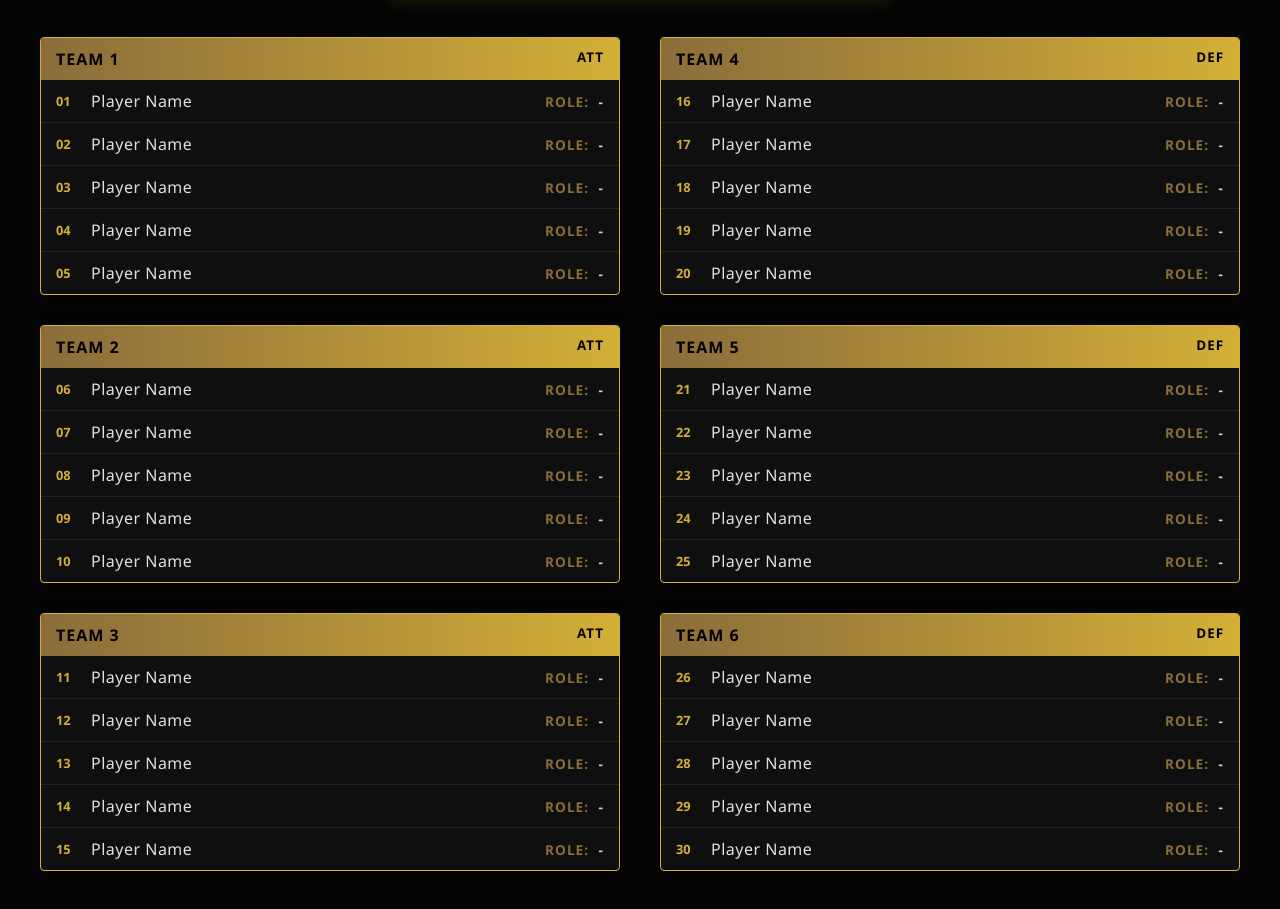
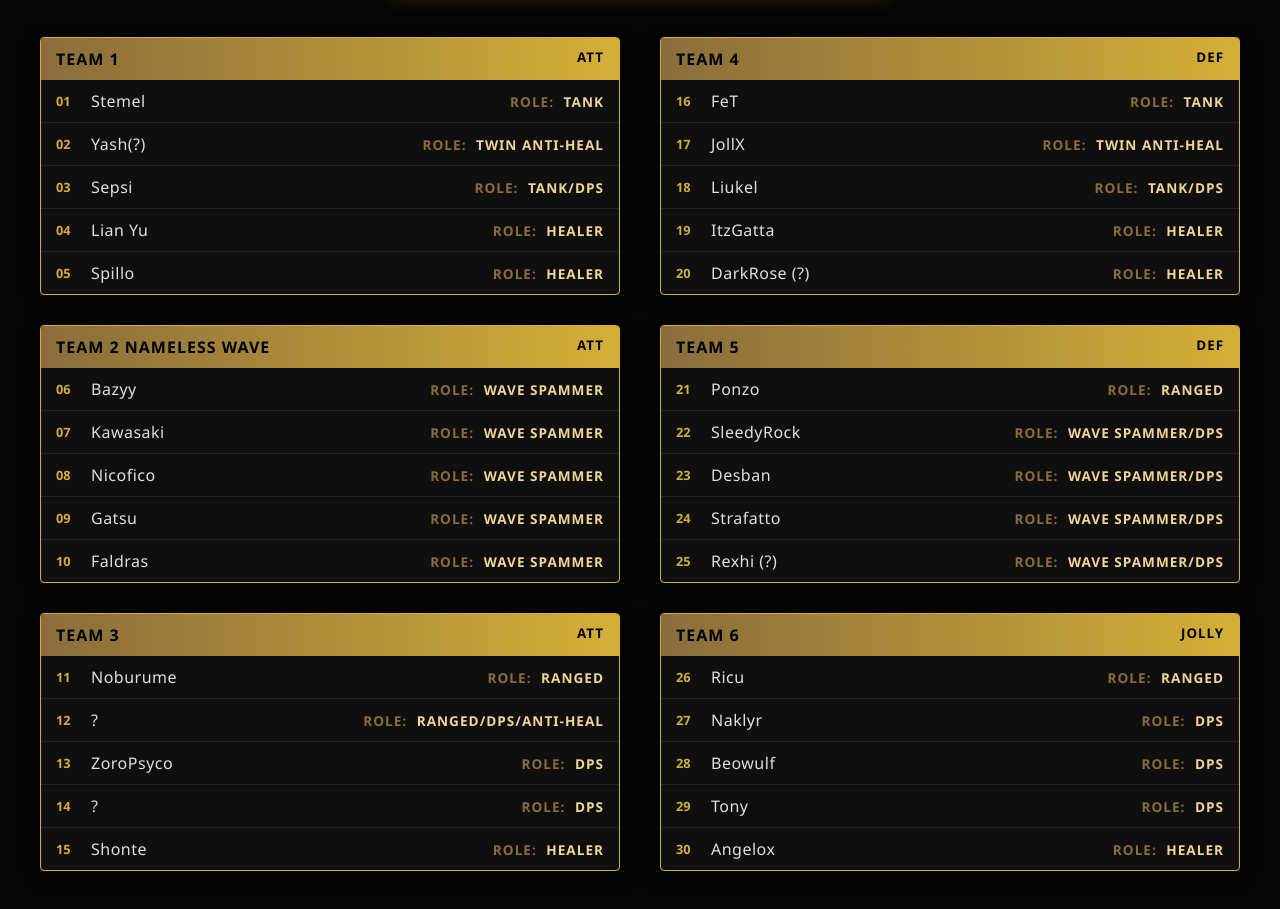
Before and after one commit to Stemel93/app-magnati, a plain HTML site: page partecipanti-gvg.html in a window 1280 px wide. Shown: the part 417-1326 px from the top of the page. Drawn offline with Linux system fonts and the light colour scheme.

Commit message:
update partecipanti

```diff
--- a/partecipanti-gvg.html
+++ b/partecipanti-gvg.html
@@ -217,98 +217,98 @@
               <li class="player-item">
                 <div class="player-info">
                   <span class="player-num">01</span
-                  ><span class="player-name">Player Name</span>
+                  ><span class="player-name">Stemel</span>
                 </div>
                 <div class="player-role">
-                  Role: <span class="role-value">-</span>
+                  Role: <span class="role-value">Tank</span>
                 </div>
               </li>
               <li class="player-item">
                 <div class="player-info">
                   <span class="player-num">02</span
-                  ><span class="player-name">Player Name</span>
+                  ><span class="player-name">Yash(?)</span>
                 </div>
                 <div class="player-role">
-                  Role: <span class="role-value">-</span>
+                  Role: <span class="role-value">Twin Anti-Heal</span>
                 </div>
               </li>
               <li class="player-item">
                 <div class="player-info">
                   <span class="player-num">03</span
-                  ><span class="player-name">Player Name</span>
+                  ><span class="player-name">Sepsi</span>
                 </div>
                 <div class="player-role">
-                  Role: <span class="role-value">-</span>
+                  Role: <span class="role-value">Tank/DPS</span>
                 </div>
               </li>
               <li class="player-item">
                 <div class="player-info">
                   <span class="player-num">04</span
-                  ><span class="player-name">Player Name</span>
+                  ><span class="player-name">Lian Yu</span>
                 </div>
                 <div class="player-role">
-                  Role: <span class="role-value">-</span>
+                  Role: <span class="role-value">Healer</span>
                 </div>
               </li>
               <li class="player-item">
                 <div class="player-info">
                   <span class="player-num">05</span
-                  ><span class="player-name">Player Name</span>
+                  ><span class="player-name">Spillo</span>
                 </div>
                 <div class="player-role">
-                  Role: <span class="role-value">-</span>
+                  Role: <span class="role-value">Healer</span>
                 </div>
               </li>
             </ul>
           </div>
           <div class="team-box">
             <div class="team-header">
-              <span>Team 2</span> <small>ATT</small>
+              <span>Team 2 Nameless Wave</span> <small>ATT</small>
             </div>
             <ul class="player-list">
               <li class="player-item">
                 <div class="player-info">
                   <span class="player-num">06</span
-                  ><span class="player-name">Player Name</span>
+                  ><span class="player-name">Bazyy</span>
                 </div>
                 <div class="player-role">
-                  Role: <span class="role-value">-</span>
+                  Role: <span class="role-value">Wave Spammer</span>
                 </div>
               </li>
               <li class="player-item">
                 <div class="player-info">
                   <span class="player-num">07</span
-                  ><span class="player-name">Player Name</span>
+                  ><span class="player-name">Kawasaki</span>
                 </div>
                 <div class="player-role">
-                  Role: <span class="role-value">-</span>
+                  Role: <span class="role-value">Wave Spammer</span>
                 </div>
               </li>
               <li class="player-item">
                 <div class="player-info">
                   <span class="player-num">08</span
-                  ><span class="player-name">Player Name</span>
+                  ><span class="player-name">Nicofico</span>
                 </div>
                 <div class="player-role">
-                  Role: <span class="role-value">-</span>
+                  Role: <span class="role-value">Wave Spammer</span>
                 </div>
               </li>
               <li class="player-item">
                 <div class="player-info">
                   <span class="player-num">09</span
-                  ><span class="player-name">Player Name</span>
+                  ><span class="player-name">Gatsu</span>
                 </div>
                 <div class="player-role">
-                  Role: <span class="role-value">-</span>
+                  Role: <span class="role-value">Wave Spammer</span>
                 </div>
               </li>
               <li class="player-item">
                 <div class="player-info">
                   <span class="player-num">10</span
-                  ><span class="player-name">Player Name</span>
+                  ><span class="player-name">Faldras</span>
                 </div>
                 <div class="player-role">
-                  Role: <span class="role-value">-</span>
+                  Role: <span class="role-value">Wave Spammer</span>
                 </div>
               </li>
             </ul>
@@ -321,46 +321,46 @@
               <li class="player-item">
                 <div class="player-info">
                   <span class="player-num">11</span
-                  ><span class="player-name">Player Name</span>
+                  ><span class="player-name">Noburume</span>
                 </div>
                 <div class="player-role">
-                  Role: <span class="role-value">-</span>
+                  Role: <span class="role-value">Ranged</span>
                 </div>
               </li>
               <li class="player-item">
                 <div class="player-info">
                   <span class="player-num">12</span
-                  ><span class="player-name">Player Name</span>
+                  ><span class="player-name">?</span>
                 </div>
                 <div class="player-role">
-                  Role: <span class="role-value">-</span>
+                  Role: <span class="role-value">Ranged/DPS/Anti-heal</span>
                 </div>
               </li>
               <li class="player-item">
                 <div class="player-info">
                   <span class="player-num">13</span
-                  ><span class="player-name">Player Name</span>
+                  ><span class="player-name">ZoroPsyco</span>
                 </div>
                 <div class="player-role">
-                  Role: <span class="role-value">-</span>
+                  Role: <span class="role-value">DPS</span>
                 </div>
               </li>
               <li class="player-item">
                 <div class="player-info">
                   <span class="player-num">14</span
-                  ><span class="player-name">Player Name</span>
+                  ><span class="player-name">?</span>
                 </div>
                 <div class="player-role">
-                  Role: <span class="role-value">-</span>
+                  Role: <span class="role-value">DPS</span>
                 </div>
               </li>
               <li class="player-item">
                 <div class="player-info">
                   <span class="player-num">15</span
-                  ><span class="player-name">Player Name</span>
+                  ><span class="player-name">Shonte</span>
                 </div>
                 <div class="player-role">
-                  Role: <span class="role-value">-</span>
+                  Role: <span class="role-value">Healer</span>
                 </div>
               </li>
             </ul>
@@ -376,46 +376,46 @@
               <li class="player-item">
                 <div class="player-info">
                   <span class="player-num">16</span
-                  ><span class="player-name">Player Name</span>
+                  ><span class="player-name">FeT</span>
                 </div>
                 <div class="player-role">
-                  Role: <span class="role-value">-</span>
+                  Role: <span class="role-value">Tank</span>
                 </div>
               </li>
               <li class="player-item">
                 <div class="player-info">
                   <span class="player-num">17</span
-                  ><span class="player-name">Player Name</span>
+                  ><span class="player-name">JollX</span>
                 </div>
                 <div class="player-role">
-                  Role: <span class="role-value">-</span>
+                  Role: <span class="role-value">Twin Anti-Heal</span>
                 </div>
               </li>
               <li class="player-item">
                 <div class="player-info">
                   <span class="player-num">18</span
-                  ><span class="player-name">Player Name</span>
+                  ><span class="player-name">Liukel</span>
                 </div>
                 <div class="player-role">
-                  Role: <span class="role-value">-</span>
+                  Role: <span class="role-value">tank/dps</span>
                 </div>
               </li>
               <li class="player-item">
                 <div class="player-info">
                   <span class="player-num">19</span
-                  ><span class="player-name">Player Name</span>
+                  ><span class="player-name">ItzGatta</span>
                 </div>
                 <div class="player-role">
-                  Role: <span class="role-value">-</span>
+                  Role: <span class="role-value">Healer</span>
                 </div>
               </li>
               <li class="player-item">
                 <div class="player-info">
                   <span class="player-num">20</span
-                  ><span class="player-name">Player Name</span>
+                  ><span class="player-name">DarkRose (?)</span>
                 </div>
                 <div class="player-role">
-                  Role: <span class="role-value">-</span>
+                  Role: <span class="role-value">Healer</span>
                 </div>
               </li>
             </ul>
@@ -428,98 +428,98 @@
               <li class="player-item">
                 <div class="player-info">
                   <span class="player-num">21</span
-                  ><span class="player-name">Player Name</span>
+                  ><span class="player-name">Ponzo</span>
                 </div>
                 <div class="player-role">
-                  Role: <span class="role-value">-</span>
+                  Role: <span class="role-value">Ranged</span>
                 </div>
               </li>
               <li class="player-item">
                 <div class="player-info">
                   <span class="player-num">22</span
-                  ><span class="player-name">Player Name</span>
+                  ><span class="player-name">SleedyRock</span>
                 </div>
                 <div class="player-role">
-                  Role: <span class="role-value">-</span>
+                  Role: <span class="role-value">wave spammer/dps</span>
                 </div>
               </li>
               <li class="player-item">
                 <div class="player-info">
                   <span class="player-num">23</span
-                  ><span class="player-name">Player Name</span>
+                  ><span class="player-name">Desban</span>
                 </div>
                 <div class="player-role">
-                  Role: <span class="role-value">-</span>
+                  Role: <span class="role-value">Wave Spammer/DPS</span>
                 </div>
               </li>
               <li class="player-item">
                 <div class="player-info">
                   <span class="player-num">24</span
-                  ><span class="player-name">Player Name</span>
+                  ><span class="player-name">Strafatto</span>
                 </div>
                 <div class="player-role">
-                  Role: <span class="role-value">-</span>
+                  Role: <span class="role-value">Wave Spammer/DPS</span>
                 </div>
               </li>
               <li class="player-item">
                 <div class="player-info">
                   <span class="player-num">25</span
-                  ><span class="player-name">Player Name</span>
+                  ><span class="player-name">Rexhi (?)</span>
                 </div>
                 <div class="player-role">
-                  Role: <span class="role-value">-</span>
+                  Role: <span class="role-value">Wave Spammer/DPS</span>
                 </div>
               </li>
             </ul>
           </div>
           <div class="team-box">
             <div class="team-header">
-              <span>Team 6</span> <small>DEF</small>
+              <span>Team 6</span> <small>Jolly</small>
             </div>
             <ul class="player-list">
               <li class="player-item">
                 <div class="player-info">
                   <span class="player-num">26</span
-                  ><span class="player-name">Player Name</span>
+                  ><span class="player-name">Ricu</span>
                 </div>
                 <div class="player-role">
-                  Role: <span class="role-value">-</span>
+                  Role: <span class="role-value">Ranged</span>
                 </div>
               </li>
               <li class="player-item">
                 <div class="player-info">
                   <span class="player-num">27</span
-                  ><span class="player-name">Player Name</span>
+                  ><span class="player-name">Naklyr</span>
                 </div>
                 <div class="player-role">
-                  Role: <span class="role-value">-</span>
+                  Role: <span class="role-value">DPS</span>
                 </div>
               </li>
               <li class="player-item">
                 <div class="player-info">
                   <span class="player-num">28</span
-                  ><span class="player-name">Player Name</span>
+                  ><span class="player-name">Beowulf</span>
                 </div>
                 <div class="player-role">
-                  Role: <span class="role-value">-</span>
+                  Role: <span class="role-value">DPS</span>
                 </div>
               </li>
               <li class="player-item">
                 <div class="player-info">
                   <span class="player-num">29</span
-                  ><span class="player-name">Player Name</span>
+                  ><span class="player-name">Tony</span>
                 </div>
                 <div class="player-role">
-                  Role: <span class="role-value">-</span>
+                  Role: <span class="role-value">DPS</span>
                 </div>
               </li>
               <li class="player-item">
                 <div class="player-info">
                   <span class="player-num">30</span
-                  ><span class="player-name">Player Name</span>
+                  ><span class="player-name">Angelox</span>
                 </div>
                 <div class="player-role">
-                  Role: <span class="role-value">-</span>
+                  Role: <span class="role-value">Healer</span>
                 </div>
               </li>
             </ul>
```
